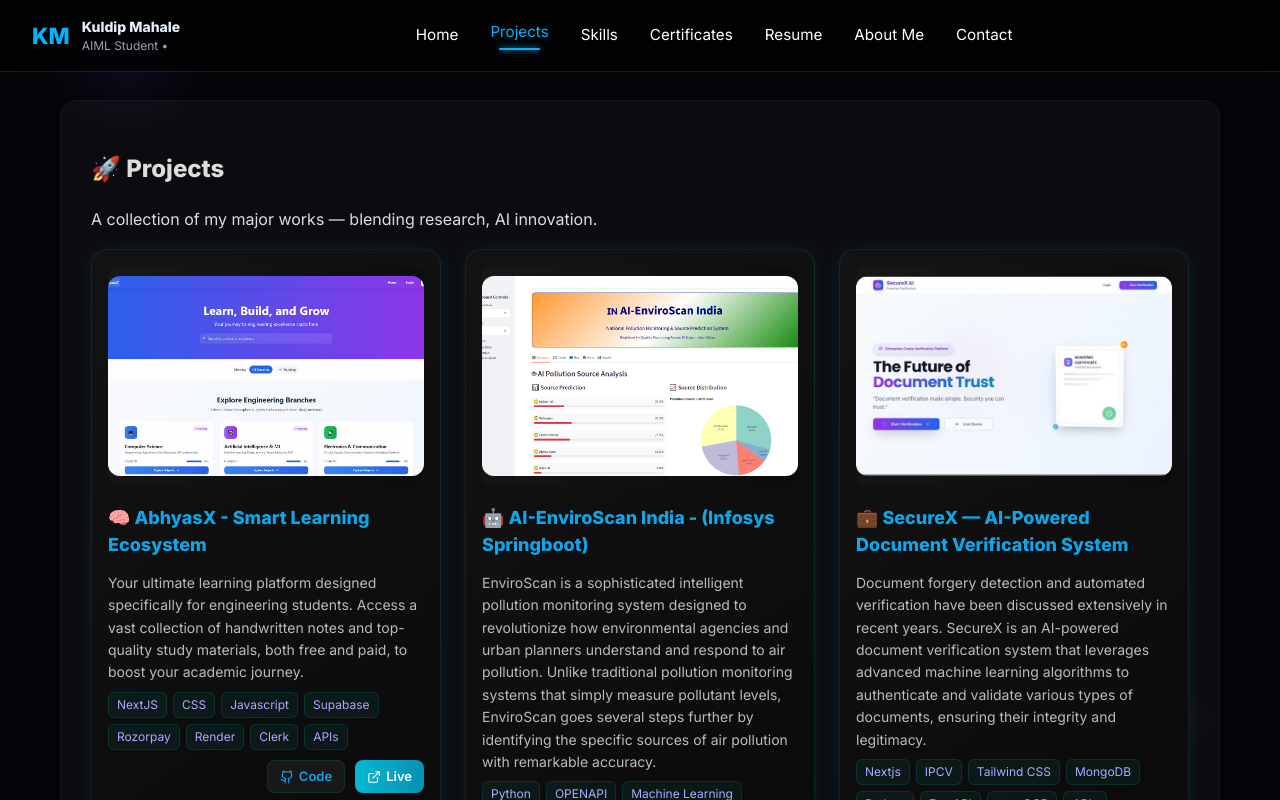
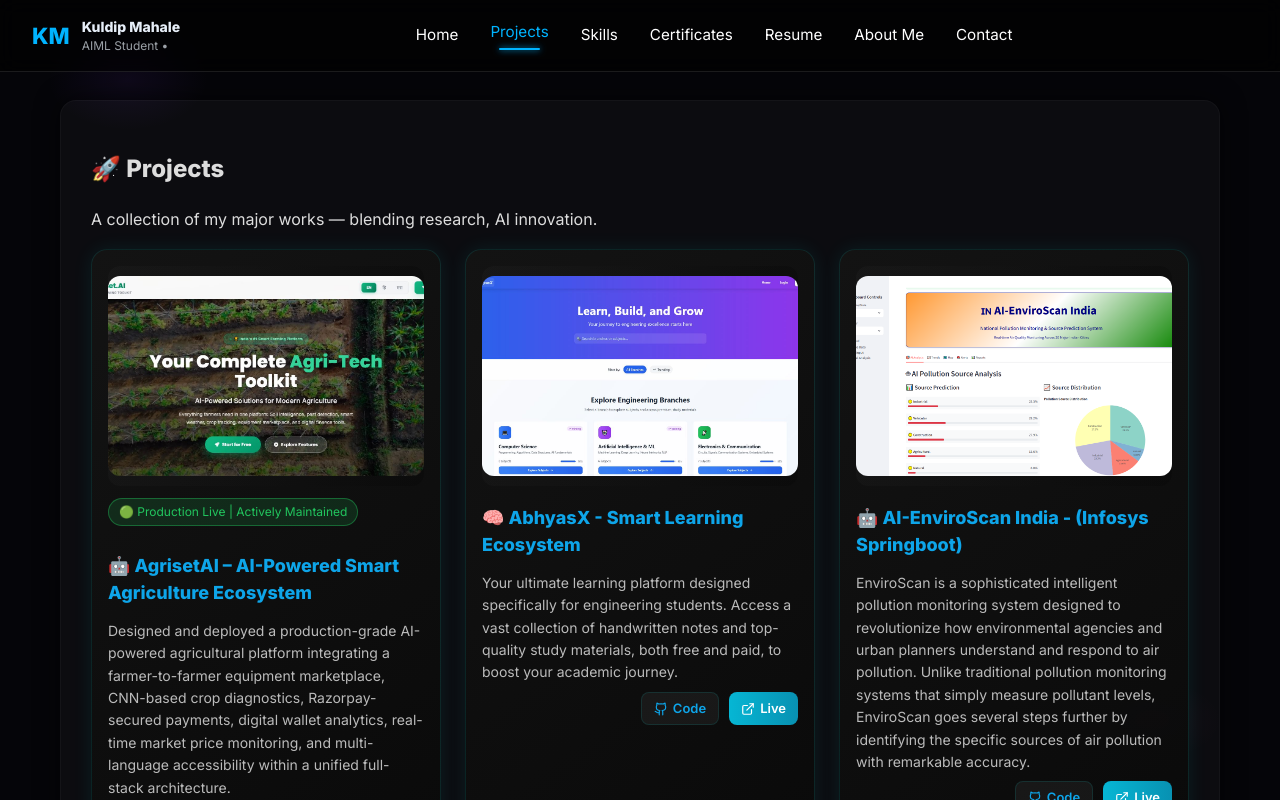
Before and after one commit to Kuldip8975/Kuldip_Portfolio, a React (Vite) app: page /projects in a window 1280 px wide. Shown: the top 800 px of the page. Built offline with nearby package versions, Linux system fonts and the light colour scheme; the HTML template or start-up script is replaced by a standard one.

Commit message:
Add Live status badge for AgrisetAI project

```diff
--- a/src/pages/Projects.jsx
+++ b/src/pages/Projects.jsx
@@ -3,6 +3,26 @@ import { motion } from 'framer-motion'
 import { Github, ExternalLink } from 'lucide-react'
 
 const PROJECTS = [
+ {
+  title: '🤖 AgrisetAI – AI-Powered Smart Agriculture Ecosystem',
+  duration: '2025 – Present',
+  status: '🟢 Production Live | Actively Maintained',
+  desc: 'Designed and deployed a production-grade AI-powered agricultural platform integrating a farmer-to-farmer equipment marketplace, CNN-based crop diagnostics, Razorpay-secured payments, digital wallet analytics, real-time market price monitoring, and multi-language accessibility within a unified full-stack architecture.',
+  ss: '/mentalhealth1.jpg',
+  tech: [
+    'Python (Flask)',
+    'MySQL',
+    'JavaScript',
+    'TensorFlow/Keras',
+    'REST APIs',
+    'Razorpay',
+    'Railway',
+    'Vercel'
+  ],
+  live: 'https://shetimitra-frontend.vercel.app/',
+  code: 'https://github.com/Kuldip8975/shetimitra-frontend'
+},
+
   {
   title: '🧠 AbhyasX - Smart Learning Ecosystem',
   desc: 'Your ultimate learning platform designed specifically for engineering students. Access a vast collection of handwritten notes and top-quality study materials, both free and paid, to boost your academic journey.',
@@ -124,26 +144,33 @@ export default function Projects() {
               </motion.div>
 
               <div style={{ marginTop: 12 }}>
-                <h3 style={{ fontSize: 18, color: '#0ea5e9', marginBottom: 6 }}>{p.title}</h3>
-                <p style={{ fontSize: 14, color: '#bbb', marginBottom: 8, lineHeight: 1.6 }}>{p.desc}</p>
 
-                <div style={{ display: 'flex', flexWrap: 'wrap', gap: 6, marginBottom: 10 }}>
-                  {p.tech.map((t) => (
-                    <span
-                      key={t}
-                      style={{
-                        background: 'rgba(0,255,255,0.05)',
-                        border: '1px solid rgba(0,255,255,0.1)',
-                        padding: '3px 8px',
-                        borderRadius: 6,
-                        fontSize: 12,
-                        color: '#aaf'
-                      }}
-                    >
-                      {t}
-                    </span>
-                  ))}
-                </div>
+  {/* Status Badge */}
+  {p.status && (
+    <div
+      style={{
+        display: 'inline-block',
+        background: 'rgba(34,197,94,0.15)',
+        color: '#22c55e',
+        border: '1px solid rgba(34,197,94,0.4)',
+        padding: '4px 10px',
+        borderRadius: 20,
+        fontSize: 12,
+        fontWeight: 500,
+        marginBottom: 8
+      }}
+    >
+      {p.status}
+    </div>
+  )}
+
+  <h3 style={{ fontSize: 18, color: '#0ea5e9', marginBottom: 6 }}>
+    {p.title}
+  </h3>
+
+  <p style={{ fontSize: 14, color: '#bbb', marginBottom: 8, lineHeight: 1.6 }}>
+    {p.desc}
+  </p>
 
                 <div style={{ display: 'flex', justifyContent: 'flex-end', gap: 10 }}>
                   <motion.a
```
Also changed, not shown: src/CSS/projects.css (+12 -0 lines), public/mentalhealth1.jpg (added).
